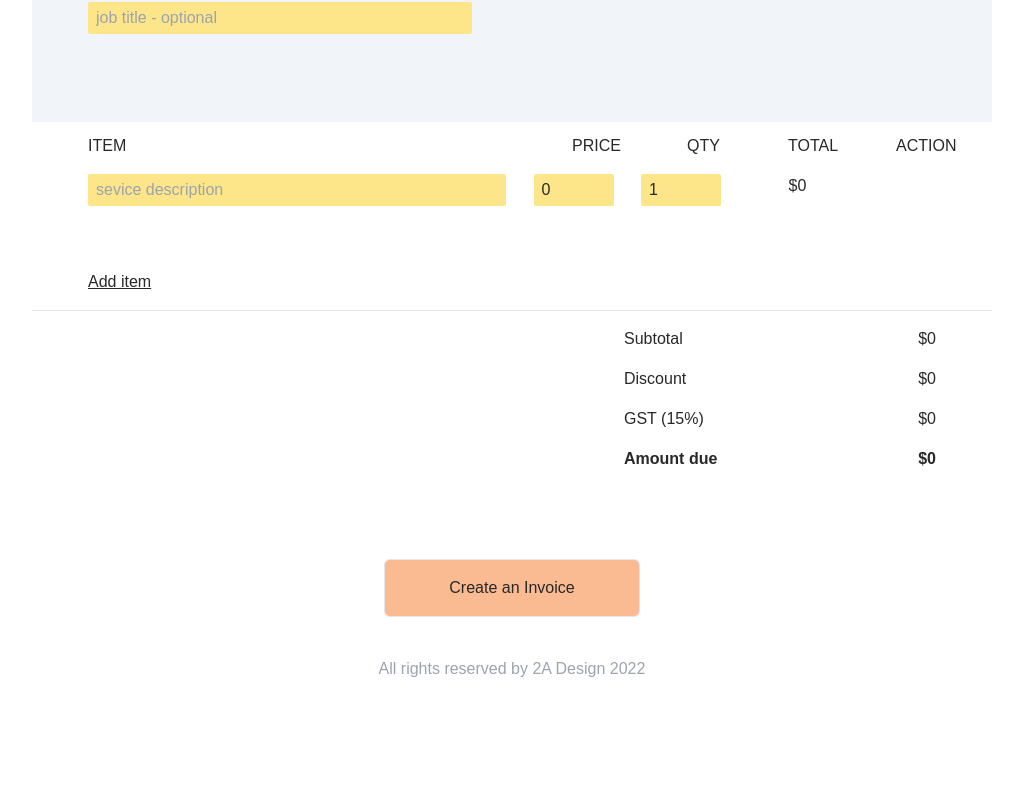
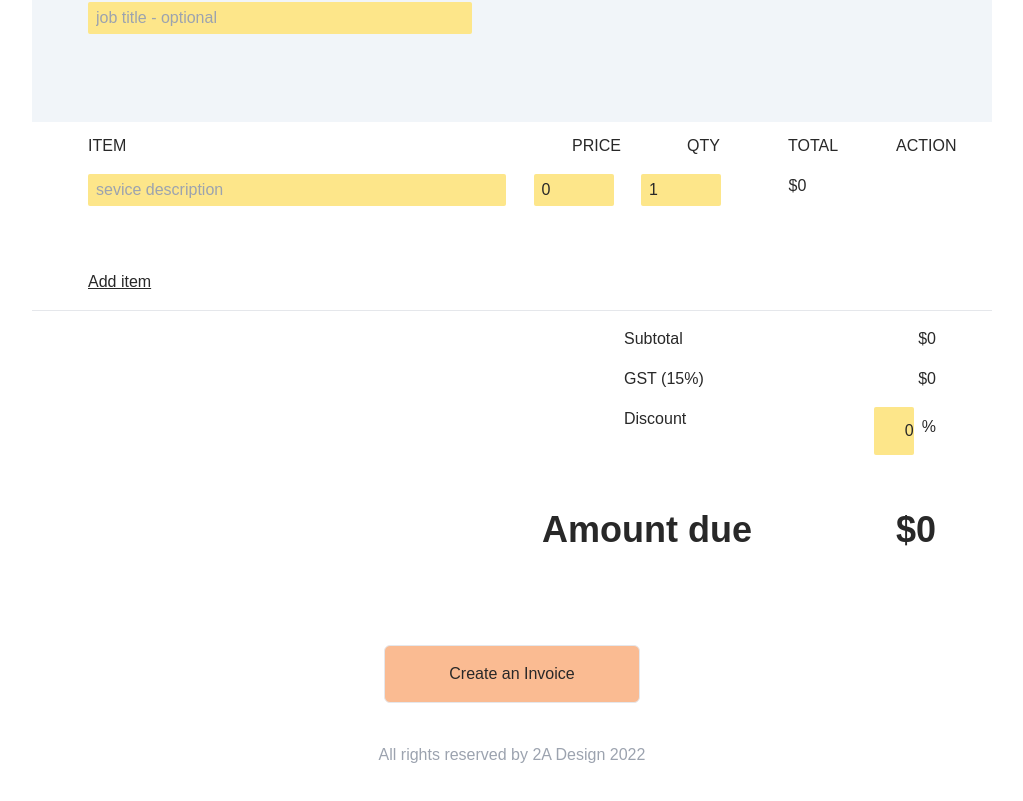
Before and after one commit to piggydoughnut/2a-tools, a Next.js app: page /invoice in a window 1280 px wide. Shown: the part 1013-1814 px from the top of the page, without its empty margins (128-1151 px from the left). Before the commit the page ends 1734 px from the top, so only its background shows below. Built offline with nearby package versions, Linux system fonts and the light colour scheme.

Commit message:
visual changes to the invoice pdf

```diff
--- a/pages/invoice.js
+++ b/pages/invoice.js
@@ -2,6 +2,7 @@ import { FieldArray, Form, Formik } from "formik";
 import { Messages, paymentValues } from "../config";
 import {
   getDateFormat,
+  getDiscount,
   getInvoiceNumber,
   getTotal,
   processNumber,
@@ -33,6 +34,7 @@ const initValues = {
   billto: "",
   items: [{ ...newValue }],
   paymentValues,
+  discount: 0,
 };
 console.log(initValues.dueDate);
 console.log(initValues.issueDate);
@@ -50,8 +52,13 @@ export default function InvoiceGeneratorPage() {
     return processNumber(gst);
   };
 
-  const getAmountDue = (items) => {
-    const due = Math.ceil(Number(getTotal(items) * 1.15));
+  const getAmountDue = (items, discount) => {
+    const total = Math.ceil(Number(getTotal(items) * 1.15));
+
+    const due = Math.ceil(
+      discount ? (1 - Number(discount) / 100) * total : total
+    );
+
     setAmountDue(due);
     return processNumber(due);
   };
@@ -81,6 +88,7 @@ export default function InvoiceGeneratorPage() {
             vs.amountDue = processNumber(amountDue);
             vs.subtotal = processNumber(subtotal);
             vs.gst = processNumber(gst);
+            vs.discountVal = getDiscount(amountDue, vs.discount);
             vs.items = vs.items.map((item) => {
               item.priceFormatted = processNumber(item.price);
               item.total = processNumber(Math.ceil(item.qty * item.price));
@@ -273,18 +281,29 @@ export default function InvoiceGeneratorPage() {
                   ></FieldArray>
                   <hr />
 
-                  <div className="grid grid-rows-4 grid-cols-5 justify-items-end pr-14 mt-4 gap-4">
+                  <div className="grid grid-rows-[1fr 1fr 1fr 1fr] grid-cols-5 justify-items-end pr-14 mt-4 gap-4">
                     <h3 className="w-32 col-span-4 text-md">Subtotal</h3>
                     <h3 className="col-span-1">${getSubtotal(values.items)}</h3>
-                    <h3 className="w-32 col-span-4">Discount</h3>
-                    <h3 className="col-span-1">$0</h3>
                     <h3 className="w-32 col-span-4">GST (15%)</h3>
                     <h3 className="col-span-1">${getGST(values.items)}</h3>
-                    <h1 className="w-32 text-md col-span-4 font-bold">
+                    <h3 className="w-32 col-span-4">Discount</h3>
+                    <div className="flex align-middle gap-2">
+                      <Input
+                        key="discount"
+                        name="discount"
+                        type="text"
+                        customstyle="justify-self-end h-10 text-right h-12 w-10"
+                        value={values.discount}
+                      />{" "}
+                      <p className="mt-2">%</p>
+                    </div>
+
+                    {/* <h3 className="col-span-1">$0</h3> */}
+                    <h1 className="w-54 text-lg col-span-4 font-bold">
                       Amount due
                     </h1>
-                    <h1 className="text-md col-span-1 font-bold">
-                      ${getAmountDue(values.items)}
+                    <h1 className="text-md col-span-1 font-bold text-lg">
+                      ${getAmountDue(values.items, values.discount)}
                     </h1>
                   </div>
                   <div className="h-12 mt-10">
--- a/util/helpers.tsx
+++ b/util/helpers.tsx
@@ -13,6 +13,7 @@ export const processNumber = (n: string | number) =>
 export const getTotal = (val: any) =>
   val.reduce((t: number, curr: newValueType) => t + curr.qty * curr.price, 0);
 
+export const getDiscount = (total, disc) => Math.ceil(total * (disc / 100));
 export const getInvoiceNumber = (
   pName: string,
   pNumber: number,
--- a/util/invoice.tsx
+++ b/util/invoice.tsx
@@ -47,6 +47,7 @@ export const generatePdf = async ({
   subtotal,
   amountDue,
   discount = 0,
+  discountVal = 0,
   jobTitle,
 }: InvoiceProps): Promise<Buffer | undefined | string> => {
   try {
@@ -170,7 +171,7 @@ export const generatePdf = async ({
       ["", "", "", ""],
       ["", Labels.SUBTOTAL, "", `$${subtotal}`],
       ["", Labels.GST, "", `$${gst}`],
-      ["", Labels.DISCOUNT, "", `$${discount}`],
+      ["", `${Labels.DISCOUNT} (${discount}%)`, "", `$${discountVal}`],
       ["", "", Labels.AMOUNT_DUE, `$${amountDue}`]
     );
 
@@ -202,7 +203,7 @@ export const generatePdf = async ({
 
       //// Amount Due and the value
       if (value == Labels.AMOUNT_DUE) {
-        offset = -96;
+        offset = -156;
         width = width * 2;
         padding = padding * 2;
       }
@@ -213,16 +214,18 @@ export const generatePdf = async ({
       if (indexColumn === 0) {
         align = "left";
       }
-      //// Subtotal block alignment
-      if (labels.includes(value)) {
-        offset = 28;
+      //// Subtotal block alignment;
+      if (
+        labels.includes(value) ||
+        (typeof value === "string" && value.indexOf(Labels.DISCOUNT) !== -1)
+      ) {
+        offset = 30;
         align = "left";
       }
 
       doc.text(value, x + offset, y + padding, {
         align: align,
         width: width,
-        // continued: true,
       });
     };
 
@@ -267,7 +270,7 @@ export const generatePdf = async ({
     doc.text("", PageParams.MARGIN, HEADER_LINE_Y);
     // @ts-ignore
     await doc.table(table, {
-      columnsSize: [290, 70, 70, 80],
+      columnsSize: [290, 70, 100, 80],
       columnSpacing: 5,
       prepareHeader: () => {
         writeBold();
@@ -308,7 +311,7 @@ export const generatePdf = async ({
             indexRow === subtotalSectionRowIndex ||
             indexRow === lastRowIndex
           ) {
-            const padding = 15;
+            const padding = 10;
             const y = rectCell ? rectCell.y + padding : 0;
             const lineOffset = 28;
             rectCell &&
--- a/util/pdfStyleConfig.js
+++ b/util/pdfStyleConfig.js
@@ -37,7 +37,7 @@ export const LOGO_IMAGE = path.join(mainPath, "logo.png");
 
 export const Labels = {
   SUBTOTAL: "Subtotal",
-  GST: "GST(15%)",
+  GST: "GST (15%)",
   TOTAL: "Total",
   DISCOUNT: "Discount",
   AMOUNT_DUE: "Amount due",
```
